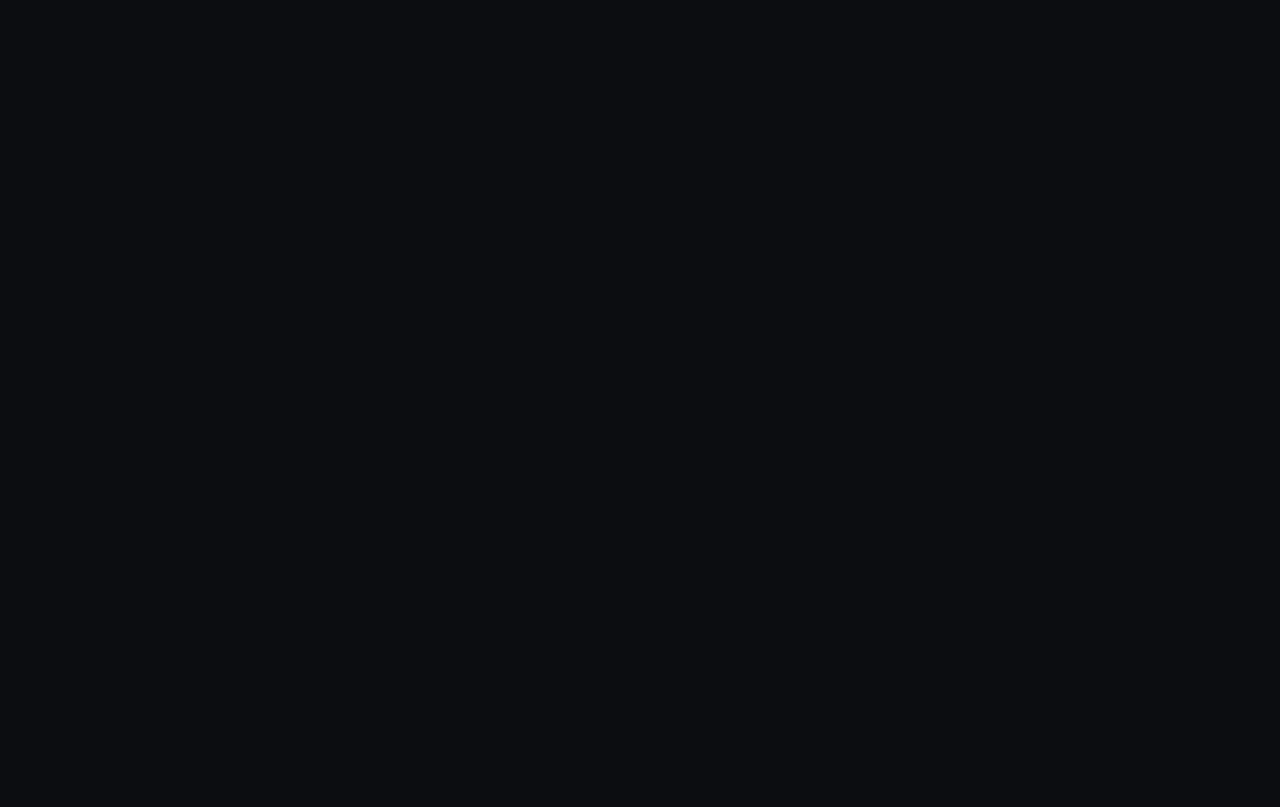
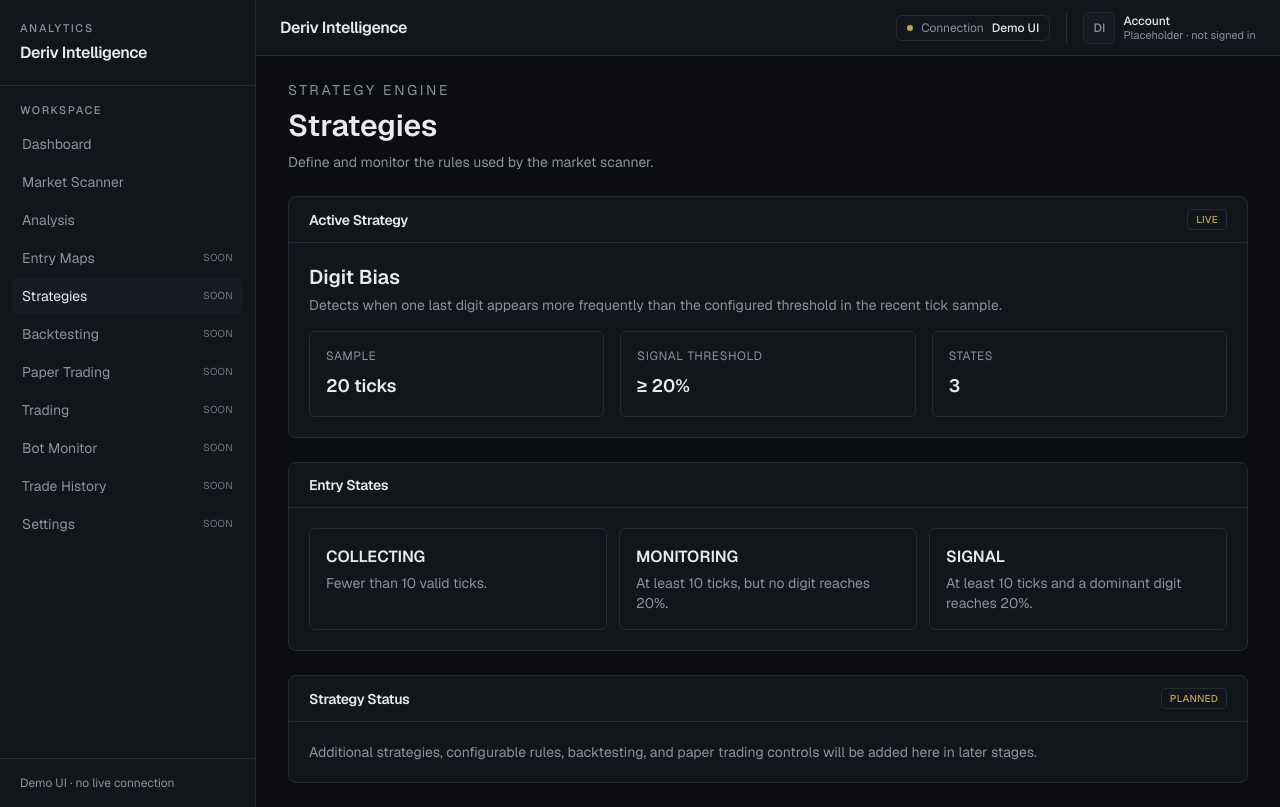
Before and after one commit to G254-DEL/deriv-intelligence, a Next.js app: page /strategies in a window 1280 px wide. Before the commit this address had no page. Built offline with nearby package versions, Linux system fonts and the light colour scheme.

Commit message:
Fix strategies route

```diff
--- /dev/null
+++ b/app/strategies/page.tsx
@@ -0,0 +1,5 @@
+import { StrategiesPage } from "@/components/StrategiesPage";
+
+export default function Page() {
+  return <StrategiesPage />;
+}
```
